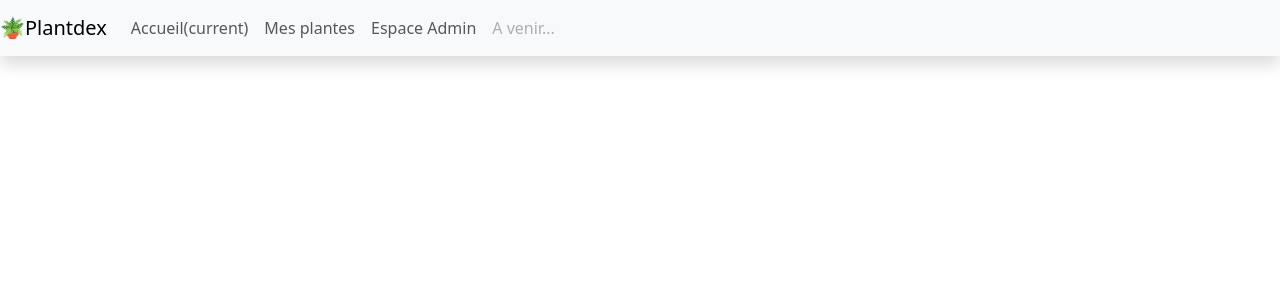
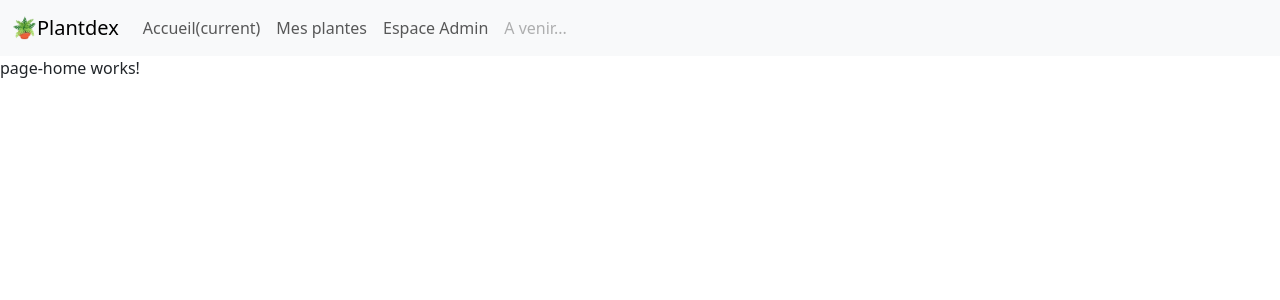
Before and after one commit to Didof69/PlantDex, an Angular app: page / in a window 1280 px wide. Shown: the top 300 px of the page. Built offline with nearby package versions, Linux system fonts and the light colour scheme.

Commit message:
3.1 - avec correction du menu burger de la navbar

```diff
--- a/src/app/app-routing.module.ts
+++ b/src/app/app-routing.module.ts
@@ -1,7 +1,15 @@
 import { NgModule } from '@angular/core';
 import { RouterModule, Routes } from '@angular/router';
 
-const routes: Routes = [];
+import { PageHomeComponent } from './pages/page-home/page-home.component';
+import { PageMyPlantsComponent } from './pages/page-my-plants/page-my-plants.component';
+import { PageAdminComponent } from './pages/page-admin/page-admin.component';
+
+const routes: Routes = [
+  { path: '', component: PageHomeComponent },
+  { path: 'my-plants', component: PageMyPlantsComponent },
+  { path: 'admin', component: PageAdminComponent },
+];
 
 @NgModule({
   imports: [RouterModule.forRoot(routes)],
--- a/src/app/components/navbar/navbar.component.html
+++ b/src/app/components/navbar/navbar.component.html
@@ -1,22 +1,24 @@
-<nav class="navbar navbar-expand-lg navbar-light bg-light shadow">
-  <a class="navbar-brand" href="#">🪴Plantdex</a>
-  <button class="navbar-toggler" type="button" data-toggle="collapse" data-target="#navbarNav" aria-controls="navbarNav" aria-expanded="false" aria-label="Toggle navigation">
-    <span class="navbar-toggler-icon"></span>
-  </button>
-  <div class="collapse navbar-collapse" id="navbarNav">
-    <ul class="navbar-nav">
+<nav class="navbar navbar-expand-lg bg-body-tertiary">
+  <div class="container-fluid">
+    <a class="navbar-brand" href="#">🪴Plantdex</a>
+    <button class="navbar-toggler" type="button" data-bs-toggle="collapse" data-bs-target="#navbarNav" aria-controls="navbarNav" aria-expanded="false" aria-label="Toggle navigation">
+      <span class="navbar-toggler-icon"></span>
+    </button>
+    <div class="collapse navbar-collapse" id="navbarNav">
+      <ul class="navbar-nav">
       <li class="nav-item active">
-        <a class="nav-link" href="#">Accueil<span class="sr-only">(current)</span></a>
+        <a class="nav-link"  [routerLink]="['']">Accueil<span class="sr-only">(current)</span></a>
       </li>
       <li class="nav-item">
-        <a class="nav-link" href="#">Mes plantes</a>
+        <a class="nav-link" [routerLink]="['my-plants']">Mes plantes</a>
       </li>
       <li class="nav-item">
-        <a class="nav-link" href="#">Espace Admin</a>
+        <a class="nav-link" [routerLink]="['admin']">Espace Admin</a>
       </li>
       <li class="nav-item">
         <a class="nav-link disabled" href="#">A venir...</a>
       </li>
     </ul>
+    </div>
   </div>
 </nav>
```
